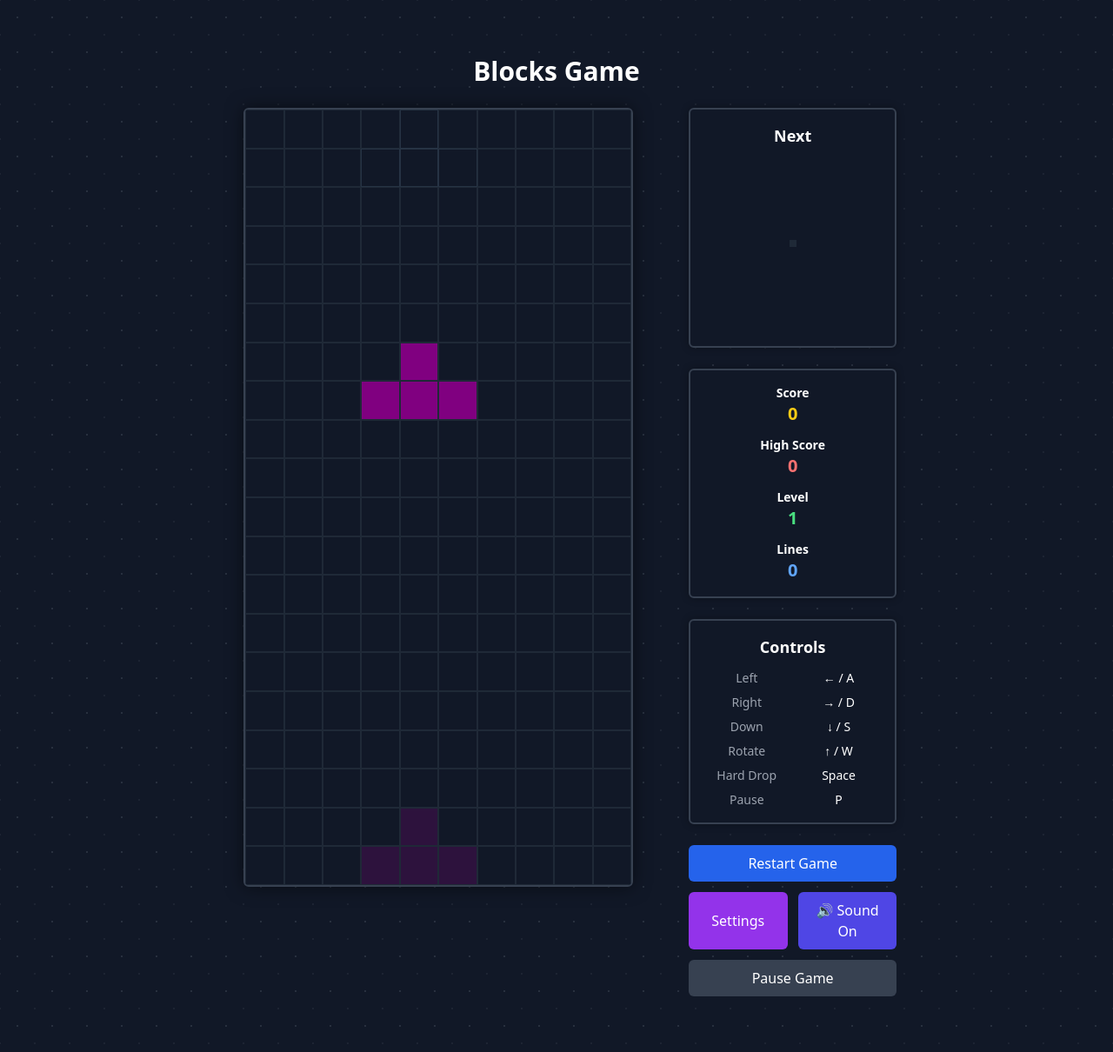
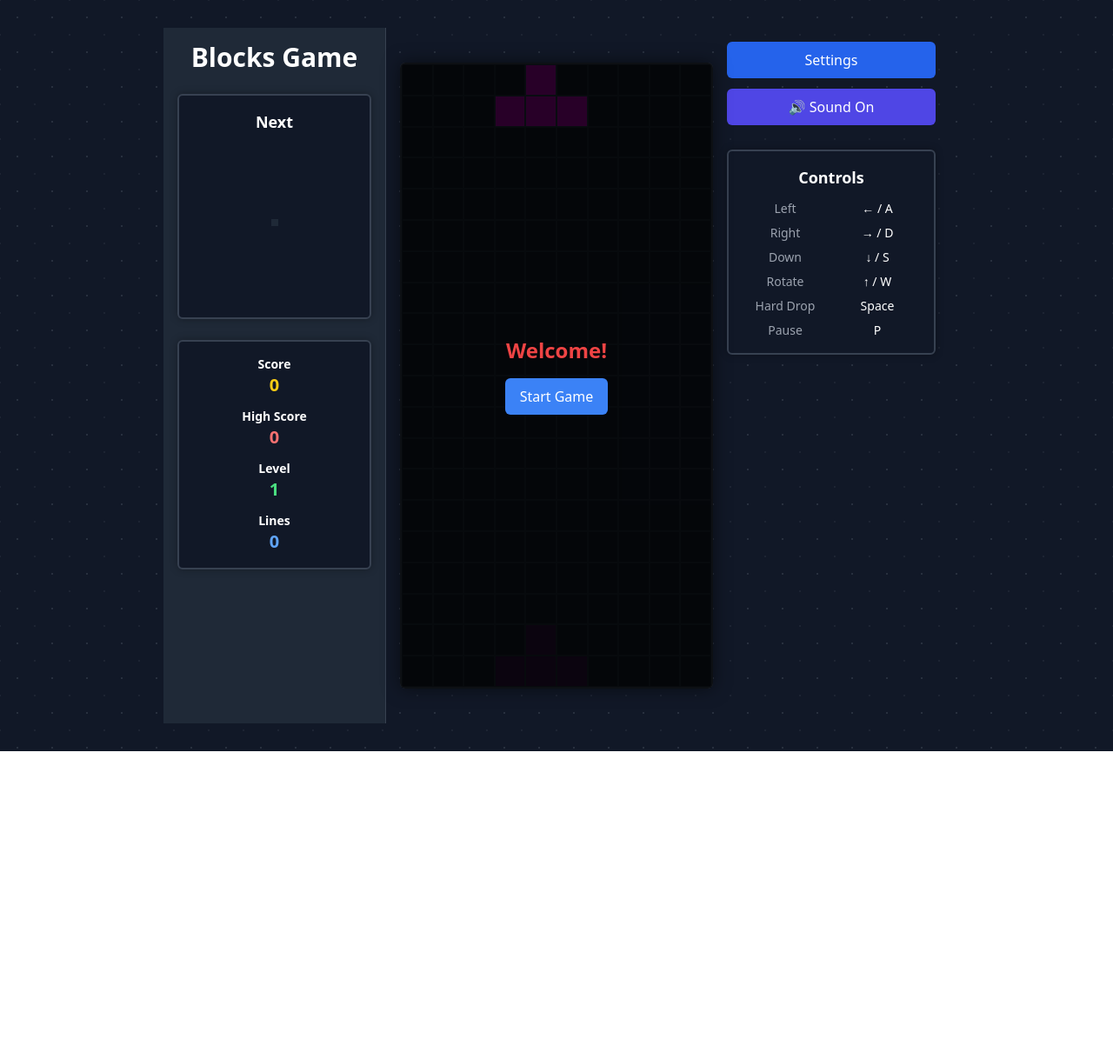
Before and after one commit to 443labs/blocks-svelte, a Svelte app: page / in a window 1280 px wide. Shown: the whole page at 87% size. After the commit the page ends 864 px from the top, so only its background shows below. Built offline with nearby package versions, Linux system fonts and the light colour scheme.

Commit message:
redo layout

```diff
--- a/src/components/Game.svelte
+++ b/src/components/Game.svelte
@@ -64,8 +64,8 @@
     gameState = createInitialState();
     gameState.level = level;
     gameState.prevLevel = level;
+    gameState.gameOver = true; // Start with game over state to show Start Game button
     dropSpeed = calculateDropSpeed(level);
-    startGameLoop();
   }
 
   // Setup game loop
@@ -163,7 +163,11 @@
   // Restart game function
   function restartGame() {
     saveHighScore(); // Save high score before restarting
-    createNewGame(startLevel);
+    gameState = createInitialState(); // Create fresh state
+    gameState.level = startLevel;
+    gameState.prevLevel = startLevel;
+    gameState.gameOver = false; // Clear game over state immediately
+    startGameLoop(); // Start the game loop immediately
   }
 
   // Toggle settings menu
@@ -292,7 +296,7 @@
     window.addEventListener('click', startAudio);
     window.addEventListener('keydown', startAudio);
 
-    // Start game
+    // Start game in initial state without starting the game loop
     window.addEventListener('keydown', handleKeydown);
     createNewGame(startLevel);
     return () => {
@@ -310,13 +314,10 @@
   });
 </script>
 
-<div class="game-container mx-auto p-4 max-w-6xl">
-  <h1 class="text-3xl font-bold text-center text-white mb-6">Blocks Game</h1>
-
-  <div class="grid grid-cols-1 md:grid-cols-3 gap-6 lg:gap-8">
-    <div class="md:col-span-2">
-      <GameBoard {gameState} on:restart={restartGame} on:lineClear={() => null} />
-    </div>
+<div class="game-container min-h-screen flex">
+  <!-- Left Panel with Title, Next Piece, and Score -->
+  <div class="w-64 bg-gray-800 p-4 flex flex-col border-r border-gray-700">
+    <h1 class="text-3xl font-bold text-white mb-6">Blocks Game</h1>
 
     <div class="flex flex-col gap-6">
       <NextPiece nextTetromino={gameState.nextTetromino} />
@@ -326,35 +327,24 @@
         lines={gameState.lines}
         {highScore}
       />
-      <Controls />
+    </div>
+  </div>
 
-      <div class="game-actions mt-auto">
+  <!-- Main Game Area -->
+  <div class="flex-1 p-4 relative">
+    <!-- Right Side Controls -->
+    <div class="absolute top-4 right-0 w-64 flex flex-col gap-4 pr-4">
+      <!-- Combined controls section -->
+      <div class="flex flex-col gap-3">
         <button
-          class="w-full bg-blue-600 hover:bg-blue-700 text-white py-2 px-4 rounded-md transition-colors duration-200 focus:outline-none"
-          on:click={restartGame}
+          class="bg-blue-600 hover:bg-blue-700 text-white py-2 px-4 rounded-md transition-colors duration-200 focus:outline-none"
+          on:click={toggleSettings}
         >
-          {gameState.gameOver ? 'New Game' : 'Restart Game'}
+          Settings
         </button>
-
-        <div class="flex gap-3 mt-3">
-          <button
-            class="flex-1 bg-purple-600 hover:bg-purple-700 text-white py-2 px-4 rounded-md transition-colors duration-200 focus:outline-none"
-            on:click={toggleSettings}
-          >
-            Settings
-          </button>
-
-          <button
-            class="flex-1 bg-indigo-600 hover:bg-indigo-700 text-white py-2 px-4 rounded-md transition-colors duration-200 focus:outline-none"
-            on:click={toggleSound}
-          >
-            {soundsEnabled ? '🔊 Sound On' : '🔇 Sound Off'}
-          </button>
-        </div>
-
         {#if !gameState.gameOver}
           <button
-            class="w-full mt-3 bg-gray-700 hover:bg-gray-600 text-white py-2 px-4 rounded-md transition-colors duration-200 focus:outline-none"
+            class="bg-gray-700 hover:bg-gray-600 text-white py-2 px-4 rounded-md transition-colors duration-200 focus:outline-none"
             on:click={() => {
               if (gameState.isPaused && !showSettings) {
                 gameState = gameReducer(gameState, GameAction.RESUME);
@@ -368,6 +358,24 @@
             {gameState.isPaused ? 'Resume Game' : 'Pause Game'}
           </button>
         {/if}
+        <button
+          class="bg-indigo-600 hover:bg-indigo-700 text-white py-2 px-4 rounded-md transition-colors duration-200 focus:outline-none"
+          on:click={toggleSound}
+        >
+          {soundsEnabled ? '🔊 Sound On' : '🔇 Sound Off'}
+        </button>
+
+        <!-- Controls moved up here -->
+        <div class="mt-4 bg-gray-900 rounded-md">
+          <Controls />
+        </div>
+      </div>
+    </div>
+
+    <!-- Game Board -->
+    <div class="flex justify-center items-center h-full max-h-screen pr-64">
+      <div class="w-auto h-[90vh] aspect-[1/2]">
+        <GameBoard {gameState} on:restart={restartGame} on:lineClear={() => null} />
       </div>
     </div>
   </div>
@@ -436,11 +444,11 @@
       radial-gradient(rgba(75, 85, 99, 0.2) 1px, transparent 1px);
     background-size: 40px 40px;
     background-position: 0 0, 20px 20px;
+    margin: 0;
+    overflow: hidden;
   }
 
   .game-container {
-    min-height: 100vh;
-    padding-top: 2rem;
-    padding-bottom: 2rem;
+    height: 100vh;
   }
 </style>
--- a/src/components/GameBoard.svelte
+++ b/src/components/GameBoard.svelte
@@ -170,13 +170,17 @@
   {#if gameState.gameOver}
     <div class="absolute inset-0 bg-black bg-opacity-75 flex items-center justify-center rounded-md">
       <div class="text-center p-4">
-        <h2 class="text-red-500 text-2xl font-bold mb-4">Game Over</h2>
-        <p class="text-white mb-4">Score: {gameState.score}</p>
+        <h2 class="text-red-500 text-2xl font-bold mb-4">
+          {gameState.score === 0 ? 'Welcome!' : 'Game Over'}
+        </h2>
+        {#if gameState.score > 0}
+          <p class="text-white mb-4">Score: {gameState.score}</p>
+        {/if}
         <button
           class="bg-blue-500 hover:bg-blue-600 text-white px-4 py-2 rounded-md focus:outline-none"
           on:click={() => dispatch('restart')}
         >
-          Play Again
+          {gameState.score === 0 ? 'Start Game' : 'Play Again'}
         </button>
       </div>
     </div>
```
